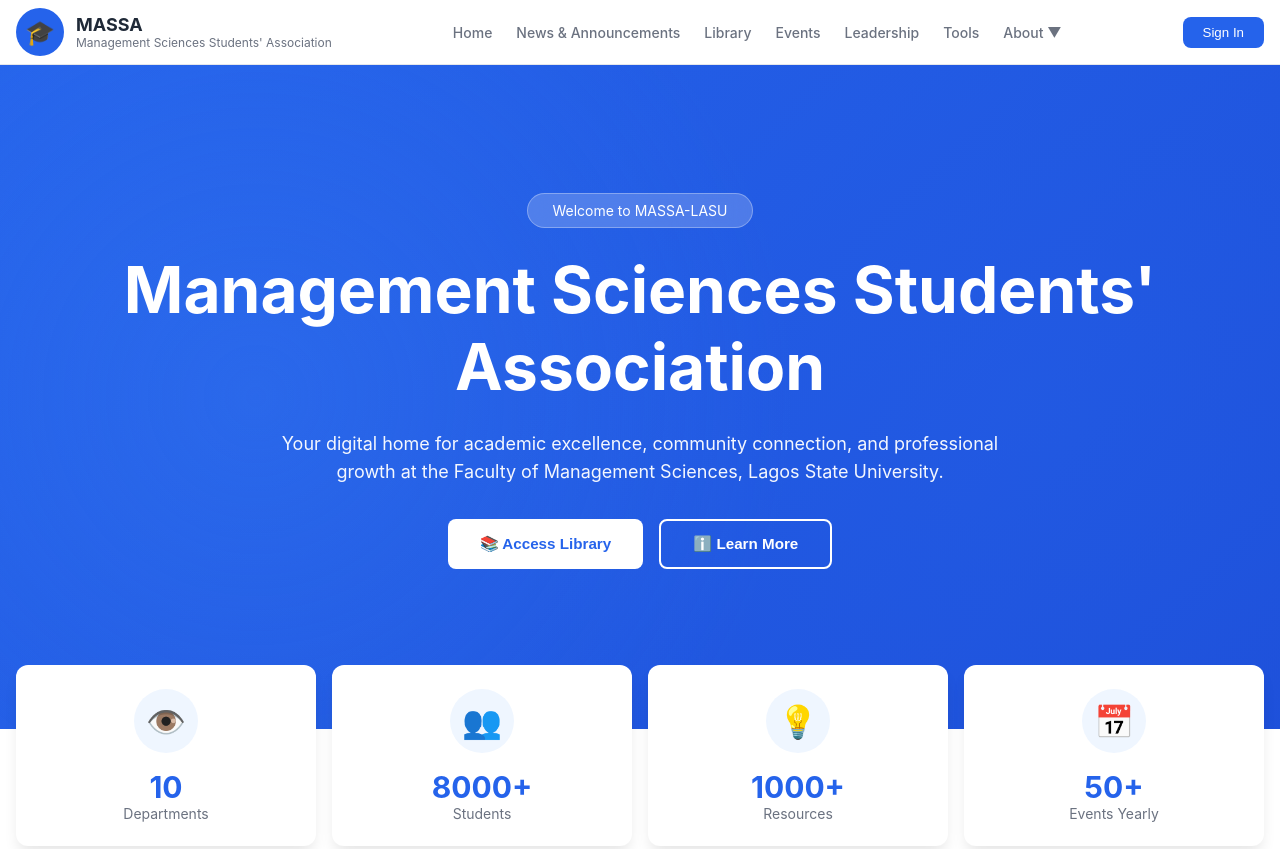
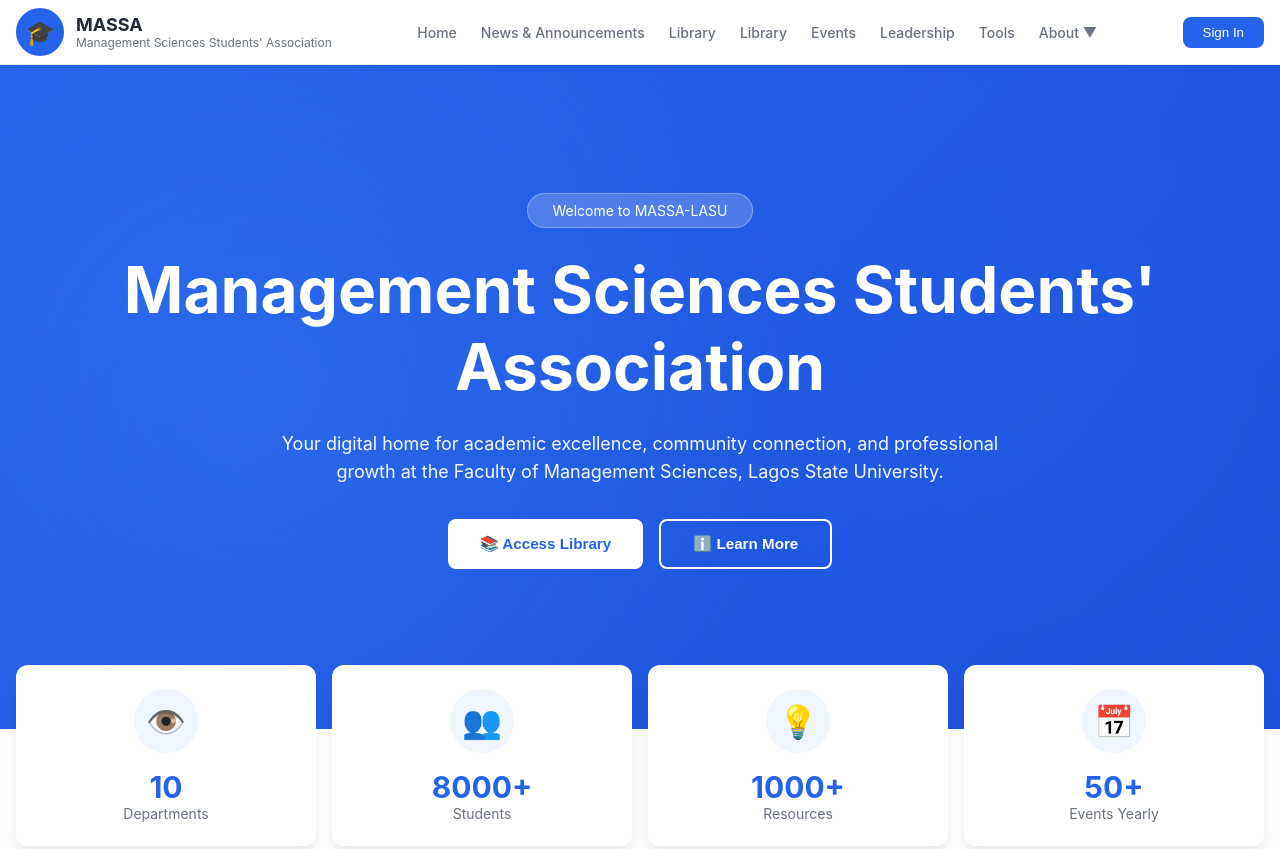
Before and after one commit to lord-saviord1/MASSA-LASU-, a plain HTML site: page index.html in a window 1280 px wide. Shown: the top 849 px of the page. Drawn offline with Linux system fonts and the light colour scheme.

Commit message:
Add link to library.html in navigation

```diff
--- a/index.html
+++ b/index.html
@@ -1412,6 +1412,7 @@
                 <a onclick="navigateTo('home')">Home</a>
                 <a onclick="navigateTo('news')">News & Announcements</a>
                 <a onclick="navigateTo('library')">Library</a>
+                <a href="library.html">Library</a>
                 <a onclick="navigateTo('events')">Events</a>
                 <a onclick="navigateTo('leadership')">Leadership</a>
                 <a onclick="navigateTo('tools')">Tools</a>
@@ -1428,6 +1429,7 @@
             <a onclick="navigateTo('home')">Home</a>
             <a onclick="navigateTo('news')">News & Announcements</a>
             <a onclick="navigateTo('library')">Library</a>
+            <a href="library.html">Library</a>
             <a onclick="navigateTo('events')">Events</a>
             <a onclick="navigateTo('leadership')">Leadership</a>
             <a onclick="navigateTo('tools')">Tools</a>
```
